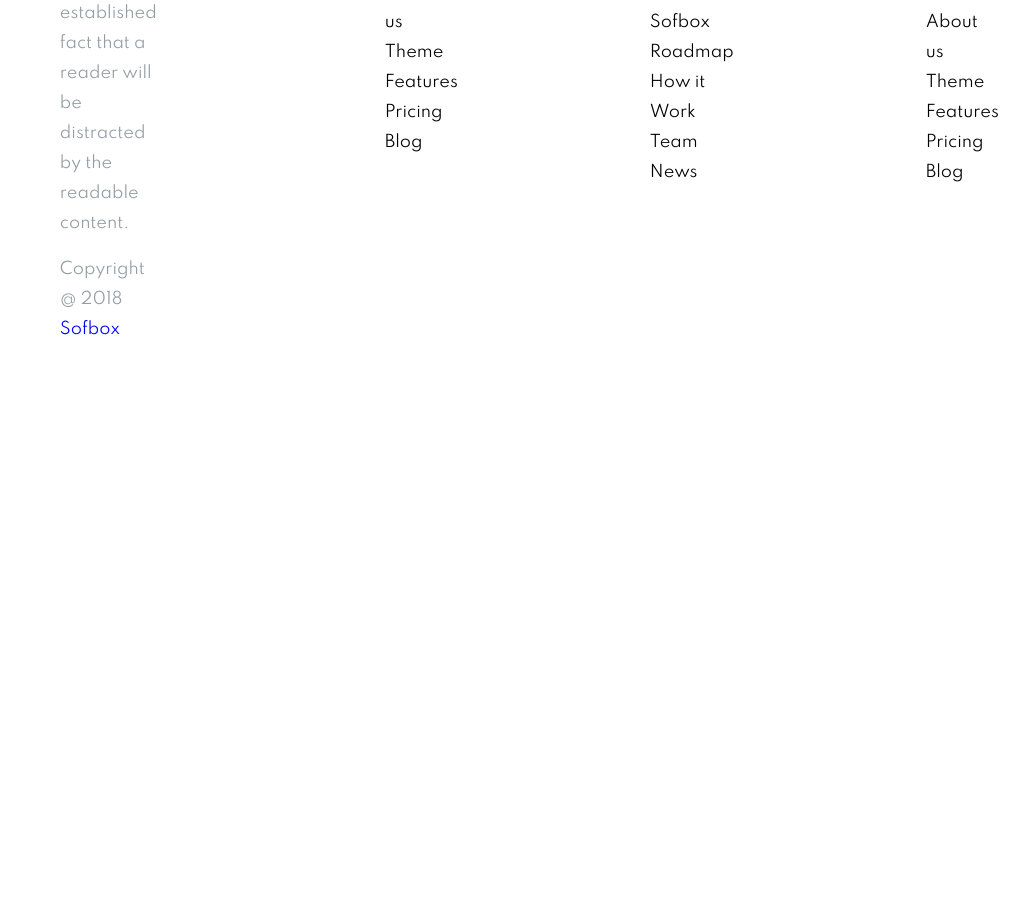
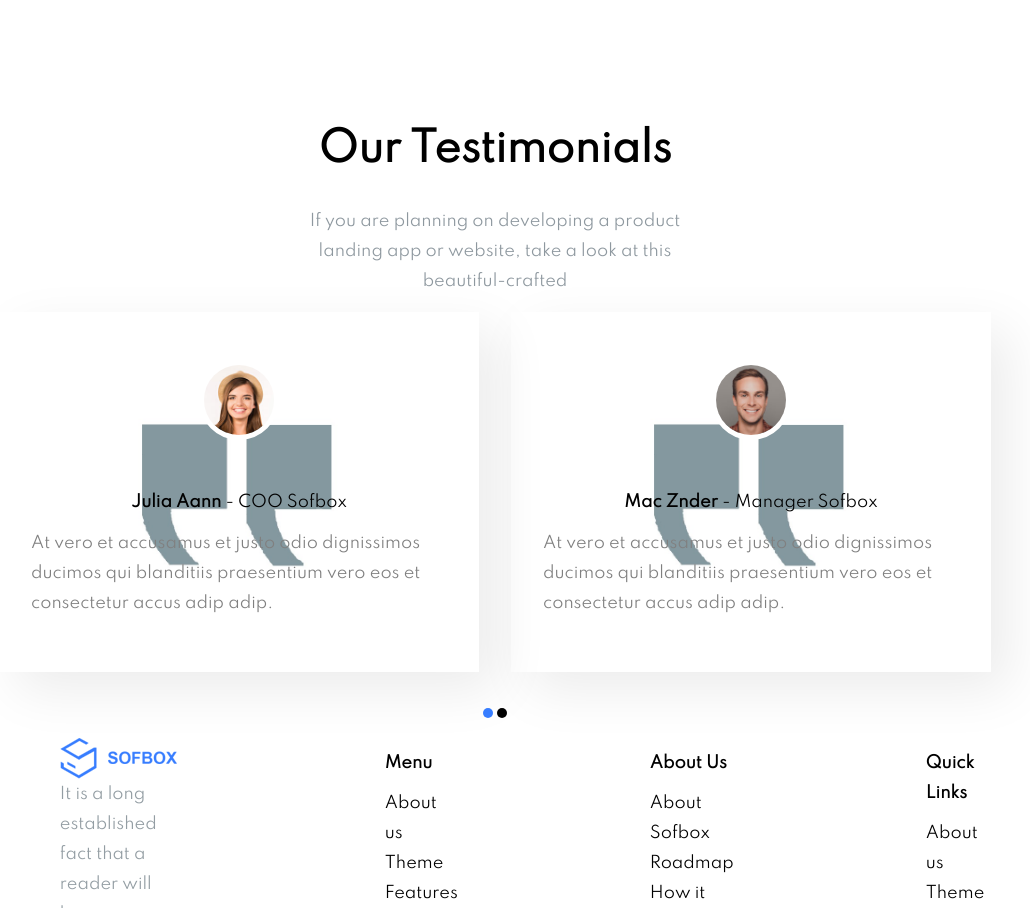
Before and after one commit to PaoloPascucci/proj-html-vuejs, a Vue app: page / in a window 1280 px wide. Shown: the part 2810-3718 px from the top of the page, without its empty margins (145-1175 px from the left). Before the commit the page ends 3154 px from the top, so only its background shows below. Built offline with nearby package versions, Linux system fonts and the light colour scheme; the HTML template or start-up script is replaced by a standard one.

Commit message:
Add testimonial section

```diff
--- a/src/components/siteMain.vue
+++ b/src/components/siteMain.vue
@@ -1,6 +1,7 @@
 <template>
   <div class="main">
     <img class="round" src="../assets/14.png" alt="" />
+    <img class="round2" src="../assets/15.png" alt="" />
     <section class="hero">
       <div class="hero_text">
         <h1>The biggest platform for your growth.</h1>
@@ -210,7 +211,39 @@
         </div>
       </div>
     </section>
-    <section></section>
+    <section class="testimonial">
+      <h3>Our Testimonials</h3>
+      <p class="subtitle">
+        If you are planning on developing a product landing app or website, take
+        a look at this beautiful-crafted
+      </p>
+      <div class="face">
+        <div class="julia">
+          <div class="image">
+            <img src="../assets/26.jpeg" alt="Julia Aann" />
+          </div>
+          <p class="G"><strong>Julia Aann</strong> - COO Sofbox</p>
+          <p class="g">
+            At vero et accusamus et justo odio dignissimos ducimos qui
+            blanditiis praesentium vero eos et consectetur accus adip adip.
+          </p>
+        </div>
+        <div class="Mac">
+          <div class="image">
+            <img src="../assets/27.jpeg" alt="Julia Aann" />
+          </div>
+          <p class="G"><strong>Mac Znder</strong> - Manager Sofbox</p>
+          <p class="g">
+            At vero et accusamus et justo odio dignissimos ducimos qui
+            blanditiis praesentium vero eos et consectetur accus adip adip.
+          </p>
+        </div>
+      </div>
+      <div class="dot">
+        <div class="P_1"></div>
+        <div class="P_2"></div>
+      </div>
+    </section>
     <section></section>
     <section></section>
   </div>
@@ -451,4 +484,88 @@ export default {};
   left: 0%;
   transform: translate(-50%, -50%);
 }
+.round2 {
+  position: absolute;
+  top: 205%;
+  left: 0%;
+  transform: translate(-50%, -50%);
+}
+.testimonial {
+  margin-top: 200px;
+  position: relative;
+  h3,
+  .subtitle {
+    text-align: center;
+  }
+  h3 {
+    font-size: 40px;
+  }
+  .subtitle {
+    width: 40%;
+    margin: auto;
+    margin-top: 2rem;
+    line-height: 30px;
+    color: #8e989f;
+  }
+  .face {
+    display: flex;
+    flex-direction: row;
+    justify-content: center;
+    align-items: center;
+  }
+  .julia,
+  .Mac {
+    margin: 1rem;
+    padding: 2rem;
+    display: flex;
+    flex-direction: column;
+    width: 530px;
+    height: 360px;
+    background-image: url("../assets/quotes.jpg");
+    background-size: 400px;
+    background-repeat: no-repeat;
+    background-position: center;
+    box-shadow: 18px 18px 50px #00000014;
+    .image {
+      text-align: center;
+    }
+    .G {
+      text-align: center;
+      padding-top: 2rem;
+    }
+
+    .g {
+      color: grey;
+      padding-top: 1rem;
+      line-height: 30px;
+    }
+    img {
+      border-radius: 50%;
+      border: 5px solid white;
+      height: 80px;
+      margin: 1rem;
+    }
+  }
+  .dot {
+    text-align: center;
+    height: 50px;
+    display: flex;
+    flex-direction: row;
+    justify-content: center;
+    align-items: center;
+    .P_1 {
+      background-color: #377dff;
+    }
+    .P_2 {
+      background-color: black;
+    }
+    .P_1,
+    .P_2 {
+      height: 10px;
+      width: 10px;
+      border-radius: 5px;
+      margin: 2px;
+    }
+  }
+}
 </style>
```
Also changed, not shown: src/assets/quotes.jpg (added).
